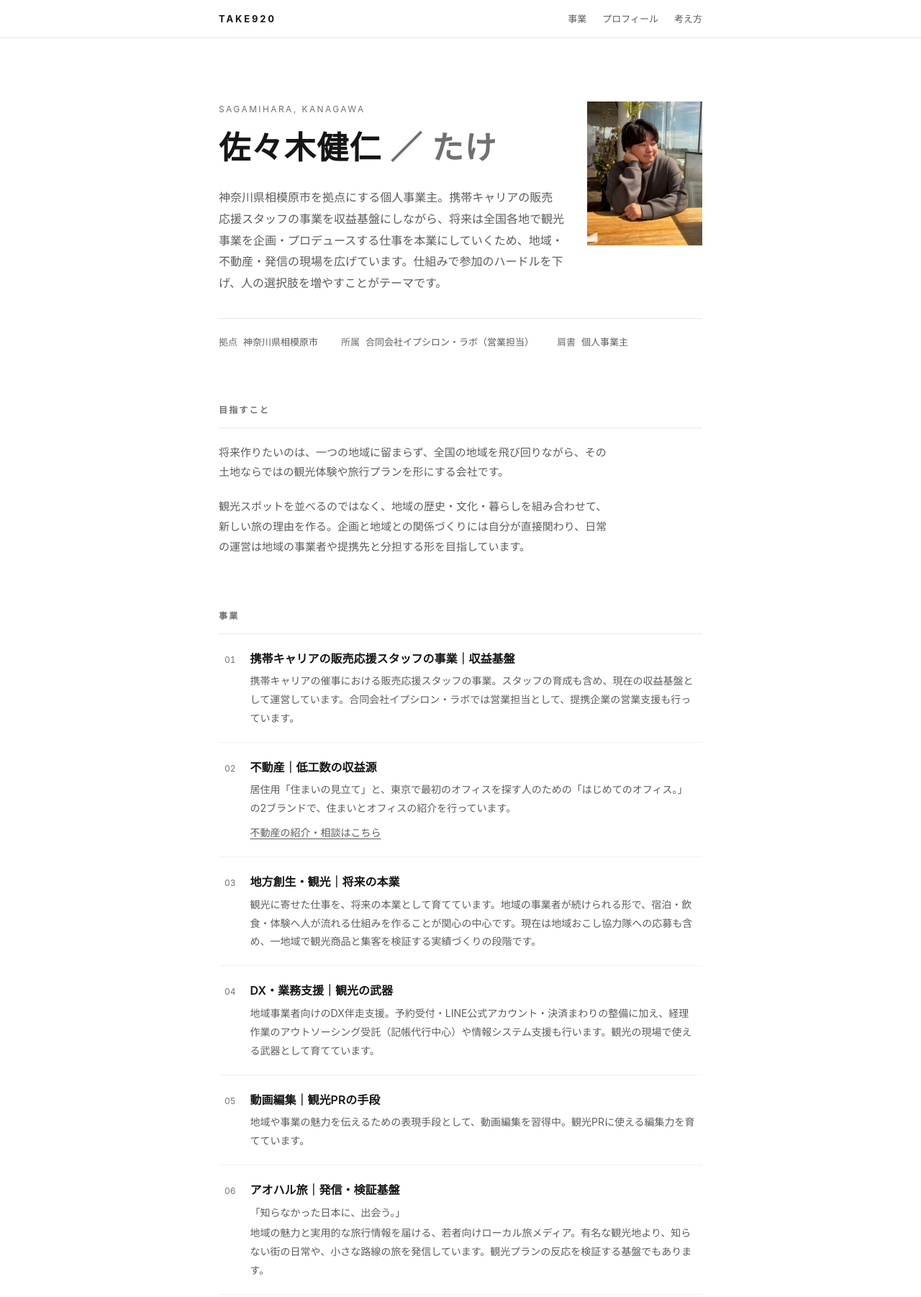
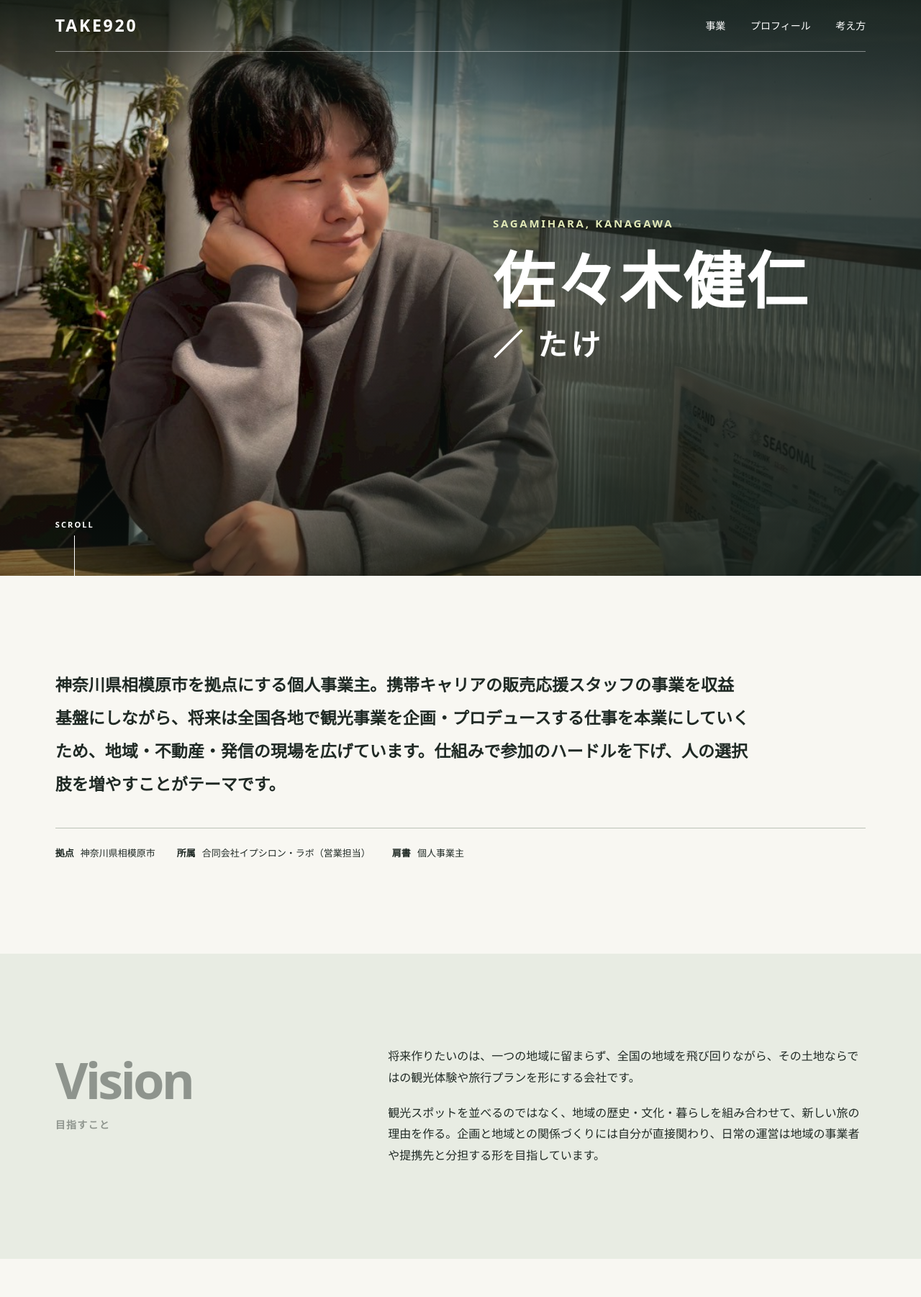
Before and after one commit to take290/take920-site, a plain HTML site: page index.html in a window 1280 px wide. Shown: the top 1802 px of the page at 72% size. Drawn offline with Linux system fonts and the light colour scheme.

Commit message:
デザインリニューアル：トップページ index.html と style.css を更新

```diff
--- a/index.html
+++ b/index.html
@@ -7,7 +7,7 @@
 <meta name="description" content="神奈川県相模原市の個人事業主、佐々木健仁（たけ）の紹介サイト。携帯キャリアの販売応援スタッフの事業を収益基盤に、全国各地で観光事業を企画・プロデュースする会社づくりを目指しています。">
 <link rel="stylesheet" href="./style.css">
 </head>
-<body>
+<body class="home">
 <header>
   <div class="header-inner">
     <p class="wordmark">TAKE920</p>
@@ -20,41 +20,51 @@
 </header>
 <main>
   <div class="hero">
+    <img class="hero-image" src="./profile-take-20250511.jpg" width="1108" height="1477" alt="佐々木健仁" fetchpriority="high">
+    <div class="hero-inner">
       <div class="hero-heading">
         <p class="kicker">SAGAMIHARA, KANAGAWA</p>
-      <h1>佐々木健仁 <span class="light">／ たけ</span></h1>
+        <h1><span>佐々木健仁</span> <span class="hero-subtitle">／ たけ</span></h1>
       </div>
-    <div class="portrait">
-      <img src="./profile-take-20250511.jpg" width="1108" height="1477" alt="佐々木健仁">
+      <a class="scroll-link" href="#intro" aria-label="紹介へスクロール">SCROLL</a>
     </div>
+  </div>
+
+  <div class="intro layout-width" id="intro">
     <p class="lead">神奈川県相模原市を拠点にする個人事業主。携帯キャリアの販売応援スタッフの事業を収益基盤にしながら、将来は全国各地で観光事業を企画・プロデュースする仕事を本業にしていくため、地域・不動産・発信の現場を広げています。仕組みで参加のハードルを下げ、人の選択肢を増やすことがテーマです。</p>
-  </div>
     <dl class="meta">
       <div class="item"><dt>拠点</dt><dd>神奈川県相模原市</dd></div>
       <div class="item"><dt>所属</dt><dd>合同会社イプシロン・ラボ（営業担当）</dd></div>
       <div class="item"><dt>肩書</dt><dd>個人事業主</dd></div>
     </dl>
+  </div>
 
-  <section>
-    <h2>目指すこと</h2>
+  <section class="panel vision">
+    <div class="panel-inner layout-width">
+      <h2><span class="heading-en" lang="en">Vision</span><span class="heading-ja">目指すこと</span></h2>
+      <div class="panel-content">
         <p class="text">将来作りたいのは、一つの地域に留まらず、全国の地域を飛び回りながら、その土地ならではの観光体験や旅行プランを形にする会社です。</p>
         <p class="text">観光スポットを並べるのではなく、地域の歴史・文化・暮らしを組み合わせて、新しい旅の理由を作る。企画と地域との関係づくりには自分が直接関わり、日常の運営は地域の事業者や提携先と分担する形を目指しています。</p>
+      </div>
+    </div>
   </section>
 
-  <section id="business">
-    <h2>事業</h2>
+  <section class="panel business" id="business">
+    <div class="panel-inner layout-width">
+      <h2><span class="heading-en" lang="en">Work</span><span class="heading-ja">事業</span></h2>
+      <div class="panel-content">
         <ol class="biz" role="list">
           <li>
             <span class="num" aria-hidden="true">01</span>
             <div>
-          <h3 class="name">携帯キャリアの販売応援スタッフの事業｜収益基盤</h3>
+              <h3 class="name">携帯キャリアの販売応援スタッフの事業<span class="separator">｜</span><span class="tag">収益基盤</span></h3>
               <p class="desc">携帯キャリアの催事における販売応援スタッフの事業。スタッフの育成も含め、現在の収益基盤として運営しています。合同会社イプシロン・ラボでは営業担当として、提携企業の営業支援も行っています。</p>
             </div>
           </li>
           <li>
             <span class="num" aria-hidden="true">02</span>
             <div>
-          <h3 class="name">不動産｜低工数の収益源</h3>
+              <h3 class="name">不動産<span class="separator">｜</span><span class="tag">低工数の収益源</span></h3>
               <p class="desc">居住用「住まいの見立て」と、東京で最初のオフィスを探す人のための「はじめてのオフィス。」の2ブランドで、住まいとオフィスの紹介を行っています。</p>
               <p class="desc business-link"><a href="./realestate/">不動産の紹介・相談はこちら</a></p>
             </div>
@@ -62,58 +72,74 @@
           <li>
             <span class="num" aria-hidden="true">03</span>
             <div>
-          <h3 class="name">地方創生・観光｜将来の本業</h3>
+              <h3 class="name">地方創生・観光<span class="separator">｜</span><span class="tag">将来の本業</span></h3>
               <p class="desc">観光に寄せた仕事を、将来の本業として育てています。地域の事業者が続けられる形で、宿泊・飲食・体験へ人が流れる仕組みを作ることが関心の中心です。現在は地域おこし協力隊への応募も含め、一地域で観光商品と集客を検証する実績づくりの段階です。</p>
             </div>
           </li>
           <li>
             <span class="num" aria-hidden="true">04</span>
             <div>
-          <h3 class="name">DX・業務支援｜観光の武器</h3>
+              <h3 class="name">DX・業務支援<span class="separator">｜</span><span class="tag">観光の武器</span></h3>
               <p class="desc">地域事業者向けのDX伴走支援。予約受付・LINE公式アカウント・決済まわりの整備に加え、経理作業のアウトソーシング受託（記帳代行中心）や情報システム支援も行います。観光の現場で使える武器として育てています。</p>
             </div>
           </li>
           <li>
             <span class="num" aria-hidden="true">05</span>
             <div>
-          <h3 class="name">動画編集｜観光PRの手段</h3>
+              <h3 class="name">動画編集<span class="separator">｜</span><span class="tag">観光PRの手段</span></h3>
               <p class="desc">地域や事業の魅力を伝えるための表現手段として、動画編集を習得中。観光PRに使える編集力を育てています。</p>
             </div>
           </li>
           <li>
             <span class="num" aria-hidden="true">06</span>
             <div>
-          <h3 class="name">アオハル旅｜発信・検証基盤</h3>
+              <h3 class="name">アオハル旅<span class="separator">｜</span><span class="tag">発信・検証基盤</span></h3>
               <p class="desc">「知らなかった日本に、出会う。」</p>
               <p class="desc">地域の魅力と実用的な旅行情報を届ける、若者向けローカル旅メディア。有名な観光地より、知らない街の日常や、小さな路線の旅を発信しています。観光プランの反応を検証する基盤でもあります。</p>
             </div>
           </li>
         </ol>
+      </div>
+    </div>
   </section>
 
-  <section id="profile">
-    <h2>プロフィール</h2>
+  <section class="panel profile" id="profile">
+    <div class="panel-inner layout-width">
+      <h2><span class="heading-en" lang="en">Profile</span><span class="heading-ja">プロフィール</span></h2>
+      <div class="panel-content">
         <p class="text">2003年生まれ、神奈川県相模原市周辺が地元。大学時代に旅行サークルを創設し、300名規模まで育て、200名規模のイベントも企画・運営しました。その経験から<strong>「旅は人の選択肢を増やす」</strong>という考えが活動の芯にあります。</p>
         <p class="text">2023年3月に個人事業を開始。携帯キャリアの販売応援スタッフの事業を続けながら、不動産と地方の仕事へ軸足を広げています。</p>
+      </div>
+    </div>
   </section>
 
-  <section id="values">
-    <h2>考え方</h2>
+  <section class="panel values-section" id="values">
+    <div class="panel-inner layout-width">
+      <h2><span class="heading-en" lang="en">Values</span><span class="heading-ja">考え方</span></h2>
+      <div class="panel-content">
         <p class="values">余裕<span class="arrow">→</span>自由<span class="arrow">→</span>主体性<span class="arrow">→</span>個性・熱中</p>
         <p class="text">自由とは、何もしないことではなく、<strong>自分で考え、選び、その選択を引き受けること</strong>。</p>
         <p class="text">AIや自動化で生まれた余剰は、関わる人の負担を下げたり、体験を良くしたりするために還元したいと考えています。</p>
+      </div>
+    </div>
   </section>
 
-  <section>
-    <h2>リンク・相談</h2>
+  <section class="panel contact">
+    <div class="panel-inner layout-width">
+      <h2><span class="heading-en" lang="en">Contact</span><span class="heading-ja">リンク・相談</span></h2>
+      <div class="panel-content">
         <p class="text">アオハル旅のInstagram <a href="https://www.instagram.com/aoharutabi/" rel="noopener">@aoharutabi</a></p>
         <p class="text"><a href="./realestate/">住まい・オフィスの相談</a></p>
+      </div>
+    </div>
   </section>
 
+</main>
 <footer>
+  <div class="footer-inner layout-width">
     <span>© 2026 佐々木健仁</span>
     <span>take920.com</span>
+  </div>
 </footer>
-</main>
 </body>
 </html>
--- a/style.css
+++ b/style.css
@@ -1,116 +1,237 @@
 :root {
-  color-scheme: light dark;
-  --bg: #ffffff;
-  --text: #161616;
-  --sub: #5c5c5c;
-  --faint: #707070;
-  --line: #e7e7e7;
-  --line-soft: #f1f1f1;
-  --hover: #fafafa;
+  color-scheme: light;
+  --paper: #f8f7f2;
+  --ink: #202a25;
+  --secondary: #465047;
+  --rule: #bcc3b8;
+  --wash: #e8ece3;
+  --deep: #21362d;
+  --accent: #e2e9b8;
+  --gutter: clamp(22px, 6vw, 96px);
+  --reading: 42em;
 }
+
+* { box-sizing: border-box; }
+
+body {
+  margin: 0;
+  background: var(--paper);
+  color: var(--ink);
+  font-family: "Hiragino Sans", "Yu Gothic", Meiryo, system-ui, sans-serif;
+  line-height: 1.85;
+}
+
+h1, h2, h3, p, dl, dd, ol { margin: 0; }
+a { color: inherit; text-underline-offset: .26em; }
+a:focus-visible { outline: 2px solid currentColor; outline-offset: 5px; }
+.layout-width { width: min(100% - 2 * var(--gutter), 1200px); margin-inline: auto; }
+
+header {
+  position: absolute;
+  z-index: 1;
+  inset: 0 0 auto;
+  color: #fff;
+}
+
+.header-inner {
+  display: flex;
+  align-items: center;
+  justify-content: space-between;
+  gap: 14px;
+  margin-inline: var(--gutter);
+  min-height: 72px;
+  border-bottom: 1px solid #ffffff70;
+}
+
+.wordmark { font-size: clamp(15px, 2vw, 23px); font-weight: 900; letter-spacing: .12em; }
+nav { display: flex; flex-wrap: wrap; justify-content: flex-end; gap: 4px clamp(12px, 2.7vw, 40px); }
+nav a { padding-block: 10px; font-size: clamp(11px, 1.1vw, 14px); text-decoration: none; }
+nav a:hover { text-decoration: underline; }
+
+.hero {
+  position: relative;
+  isolation: isolate;
+  display: grid;
+  min-height: 100vh;
+  min-height: 100svh;
+  background: var(--deep);
+  color: #fff;
+}
+
+.hero-image, .hero::after {
+  position: absolute;
+  z-index: -1;
+  inset: 0;
+  width: 100%;
+  height: 100%;
+}
+
+.hero-image { object-fit: cover; object-position: center 53%; }
+
+.hero::after {
+  content: "";
+  background:
+    linear-gradient(180deg, #111c17bf 0%, transparent 25%, transparent 66%, #111c1799 100%),
+    linear-gradient(90deg, transparent 29%, #111c17b3 73%, #111c17c7);
+}
+
+.hero-inner {
+  display: grid;
+  align-items: center;
+  padding: 112px var(--gutter);
+}
+
+.hero-heading { justify-self: end; width: min(46%, 670px); }
+.kicker { color: var(--accent); font-size: clamp(11px, 1.2vw, 15px); font-weight: 700; letter-spacing: .18em; }
+.hero h1 { margin-top: 14px; font-size: clamp(40px, 6.7vw, 112px); line-height: 1.16; letter-spacing: .025em; }
+.hero h1 > span { display: block; }
+.hero h1 .hero-subtitle { margin-top: .4em; font-size: .48em; letter-spacing: .12em; }
+.hero-english, .heading-en { font-family: system-ui, sans-serif; }
+
+.scroll-link {
+  position: absolute;
+  bottom: 0;
+  left: var(--gutter);
+  display: grid;
+  justify-items: center;
+  gap: 9px;
+  font: 650 11px/1.2 system-ui, sans-serif;
+  letter-spacing: .19em;
+  text-decoration: none;
+}
+
+.scroll-link::after { content: ""; width: 1px; height: clamp(32px, 7vh, 62px); background: currentColor; }
+.scroll-link:hover { color: var(--accent); }
+
+.estate .hero-heading { justify-self: start; width: auto; }
+.estate .hero-image { object-position: 57% center; }
+.estate .hero::after {
+  background:
+    linear-gradient(180deg, #111c17a6 0%, transparent 29%, transparent 66%, #111c1799 100%),
+    linear-gradient(90deg, #111c17bb, #111c1766 48%, transparent 82%);
+}
+
+.intro {
+  display: grid;
+  gap: clamp(18px, 3vw, 44px);
+  padding-block: clamp(64px, 10vw, 150px);
+}
+
+.lead { max-width: var(--reading); font-size: clamp(17px, 2vw, 23px); line-height: 2; font-weight: 600; }
+.estate .intro .lead + .lead { font-size: clamp(16px, 1.65vw, 20px); font-weight: 400; }
+.meta { display: flex; flex-wrap: wrap; gap: 8px 30px; padding-top: 22px; border-top: 1px solid var(--rule); font-size: 13px; }
+.meta dt, .meta dd { display: inline; }
+.meta dt { margin-right: 9px; font-weight: 700; }
+
+.panel { padding-block: clamp(65px, 10vw, 145px); }
+.panel-inner {
+  display: grid;
+  grid-template-columns: minmax(0, .9fr) minmax(0, 1.5fr);
+  align-items: start;
+  gap: clamp(26px, 5vw, 92px);
+}
+
+.heading-en {
+  display: block;
+  font-size: clamp(40px, 5.5vw, 88px);
+  font-weight: 850;
+  line-height: 1;
+  letter-spacing: -.055em;
+}
+
+.heading-ja { display: block; margin-top: 14px; font-size: 14px; font-weight: 650; letter-spacing: .09em; }
+.text { max-width: var(--reading); }
+.text + .text { margin-top: 1.2em; }
+.vision, .consultation { background: var(--wash); }
+.campaign, .values-section { background: var(--deep); color: var(--paper); }
+.campaign .heading-en, .values-section .heading-en { color: var(--accent); }
+.campaign .text { font-size: clamp(16px, 2vw, 23px); }
+.values { font-size: clamp(18px, 2.1vw, 28px); font-weight: 700; color: var(--accent); margin-bottom: 18px; }
+.arrow { margin-inline: .25em; }
+
+.business .panel-inner { grid-template-columns: 1fr; }
+.biz { display: grid; grid-template-columns: repeat(2, minmax(0, 1fr)); gap: 0 clamp(28px, 5vw, 76px); padding: 0; list-style: none; }
+.biz li, .brand { padding-block: clamp(20px, 3.2vw, 44px); border-top: 1px solid var(--rule); }
+.biz li { display: grid; grid-template-columns: auto minmax(0, 1fr); gap: clamp(12px, 2vw, 28px); }
+.num { color: var(--secondary); font: 600 clamp(19px, 2.2vw, 30px)/1.35 system-ui, sans-serif; font-variant-numeric: tabular-nums; }
+.name { font-size: clamp(17px, 1.75vw, 23px); line-height: 1.5; }
+.desc { margin-top: 10px; color: var(--secondary); font-size: 14px; }
+.tag {
+  display: table;
+  margin-top: 7px;
+  padding: 3px 10px;
+  border: 1px solid var(--rule);
+  border-radius: 999px;
+  color: var(--secondary);
+  font-size: 11px;
+  font-weight: 600;
+  line-height: 1.5;
+}
+
+.tag::before { content: "#" / ""; margin-right: .18em; }
+.separator { position: absolute; width: 1px; height: 1px; overflow: hidden; clip-path: inset(50%); }
+.business-link a, .back-link a { display: inline-block; padding-block: 9px; font-weight: 700; }
+.brand-tagline .tag { margin-bottom: 7px; }
+.brand-link { margin-top: 18px; }
+.brand-link a {
+  display: inline-block;
+  padding: 12px 18px;
+  background: var(--deep);
+  color: #fff;
+  font-size: 14px;
+  font-weight: 700;
+  text-decoration: none;
+}
+.brand-link a:hover { background: #365143; text-decoration: underline; }
+.back-link { padding-block: 34px; }
+footer { background: var(--deep); color: var(--paper); }
+.footer-inner { display: flex; flex-wrap: wrap; justify-content: space-between; gap: 10px; padding-block: 28px; font-size: 12px; }
+
+@media (max-width: 780px) {
+  .header-inner { min-height: 60px; }
+  .hero-image { object-position: 43% center; }
+  .hero::after, .estate .hero::after {
+    background: linear-gradient(180deg, #111c17bf, transparent 23%, transparent 40%, #111c17eb 100%);
+  }
+  .hero-inner { align-items: end; padding-bottom: 112px; }
+  .hero-heading { justify-self: start; width: auto; }
+  .hero h1 { font-size: clamp(38px, 10.8vw, 70px); }
+  .panel-inner, .biz { grid-template-columns: 1fr; }
+  .heading-ja { margin-top: 9px; }
+}
+
+@media (prefers-reduced-motion: no-preference) {
+  .hero-heading > *, .hero h1 > span { animation: arrive .65s ease-out both; }
+  .hero h1 { animation: none; }
+  .hero h1 > span:first-child { animation-delay: .13s; }
+  .hero h1 > span + span { animation-delay: .28s; }
+
+  @supports (animation-timeline: view()) {
+    .panel h2 {
+      animation: arrive linear both;
+      animation-timeline: view();
+      animation-range: entry 10% entry 85%;
+    }
+  }
+
+  @keyframes arrive {
+    from { opacity: .45; transform: translateY(12px); }
+    to { opacity: 1; transform: translateY(0); }
+  }
+}
+
+.consultation .heading-en { font-size: clamp(40px, 4.6vw, 72px); }
+
 @media (prefers-color-scheme: dark) {
   :root {
-    --bg: #101010;
-    --text: #ececec;
-    --sub: #a8a8a8;
-    --faint: #909090;
-    --line: #262626;
-    --line-soft: #1c1c1c;
-    --hover: #161616;
+    color-scheme: dark;
+    --paper: #18211c;
+    --ink: #f1f2e9;
+    --secondary: #c9d2c5;
+    --rule: #526156;
+    --wash: #232f27;
+    --deep: #263b31;
   }
+
+  .campaign, .values-section, footer { color: var(--ink); }
 }
-* { margin: 0; padding: 0; box-sizing: border-box; }
-body {
-  font-family: -apple-system, BlinkMacSystemFont, "Hiragino Kaku Gothic ProN", "Hiragino Sans", "Noto Sans JP", sans-serif;
-  background: var(--bg);
-  color: var(--text);
-  line-height: 1.85;
-  -webkit-font-smoothing: antialiased;
-}
-header {
-  position: sticky; top: 0; z-index: 10;
-  background: var(--bg);
-  border-bottom: 1px solid var(--line);
-}
-.header-inner {
-  max-width: 720px; margin: 0 auto; padding: 14px 24px;
-  display: flex; align-items: baseline; justify-content: space-between;
-}
-.wordmark { font-size: 13px; font-weight: 700; letter-spacing: 0.22em; }
-nav { display: flex; gap: 22px; }
-nav a { font-size: 13px; color: var(--sub); text-decoration: none; }
-nav a:hover { color: var(--text); }
-main { max-width: 720px; margin: 0 auto; padding: 88px 24px 72px; }
-.kicker { font-size: 12px; letter-spacing: 0.2em; color: var(--faint); }
-h1 { font-size: 44px; font-weight: 700; letter-spacing: 0.03em; margin-top: 14px; line-height: 1.3; }
-h1 .light { display: inline-block; color: var(--faint); font-weight: 600; }
-.lead { font-size: 16px; color: var(--sub); margin-top: 26px; max-width: 34em; }
-.meta {
-  display: flex; flex-wrap: wrap; gap: 8px 32px;
-  margin-top: 34px; padding-top: 20px; border-top: 1px solid var(--line);
-  font-size: 13px; color: var(--sub);
-}
-.meta dt { color: var(--faint); display: inline; margin-right: 8px; }
-.meta dd { display: inline; }
-.meta .item { display: block; }
-section { margin-top: 72px; scroll-margin-top: 72px; }
-h2 {
-  font-size: 12px; font-weight: 600; letter-spacing: 0.18em; color: var(--faint);
-  padding-bottom: 12px; border-bottom: 1px solid var(--line);
-}
-.biz { list-style: none; }
-.biz li {
-  display: flex; gap: 20px; align-items: baseline;
-  padding: 20px 8px; border-bottom: 1px solid var(--line-soft);
-}
-.biz li:hover { background: var(--hover); }
-.biz .num {
-  font-variant-numeric: tabular-nums;
-  font-size: 12px; color: var(--faint); flex-shrink: 0; padding-top: 3px;
-}
-.name { font-size: 16px; font-weight: 600; }
-.desc { font-size: 14px; color: var(--sub); margin-top: 3px; }
-.text { font-size: 15px; color: var(--sub); margin-top: 20px; max-width: 36em; }
-.text strong { color: var(--text); font-weight: 600; }
-.values { font-size: 17px; color: var(--text); margin-top: 20px; letter-spacing: 0.04em; }
-.values .arrow { color: var(--faint); margin: 0 6px; }
-footer {
-  margin-top: 88px; padding-top: 20px; border-top: 1px solid var(--line);
-  display: flex; justify-content: space-between; flex-wrap: wrap; gap: 8px;
-  font-size: 12px; color: var(--faint);
-}
-a { color: inherit; text-underline-offset: 0.2em; }
-.hero {
-  display: grid;
-  grid-template-columns: minmax(0, 1fr) 160px;
-  gap: 0 32px;
-  align-items: start;
-}
-.hero-heading { grid-column: 1; }
-.hero .lead { grid-column: 1; }
-.portrait {
-  grid-column: 2;
-  grid-row: 1 / span 2;
-  aspect-ratio: 4 / 5;
-  overflow: hidden;
-}
-.portrait img {
-  display: block;
-  width: 145%;
-  height: 100%;
-  object-fit: cover;
-  object-position: left 66%;
-}
-.lead + .lead { margin-top: 12px; }
-.business-link, .brand-link { margin-top: 8px; }
-.brand { padding: 20px 0; border-bottom: 1px solid var(--line-soft); }
-.back-link { margin-top: 44px; font-size: 14px; }
-@media (max-width: 600px) {
-  main { padding: 64px 20px 56px; }
-  h1 { font-size: 34px; }
-  .biz li { padding: 16px 4px; gap: 14px; }
-  .header-inner { padding-inline: 20px; }
-  nav { gap: 12px; }
-  .hero { display: block; }
-  .portrait { width: 160px; margin-top: 20px; }
-}
```
Lines whose indentation alone changed are shown as unchanged.
